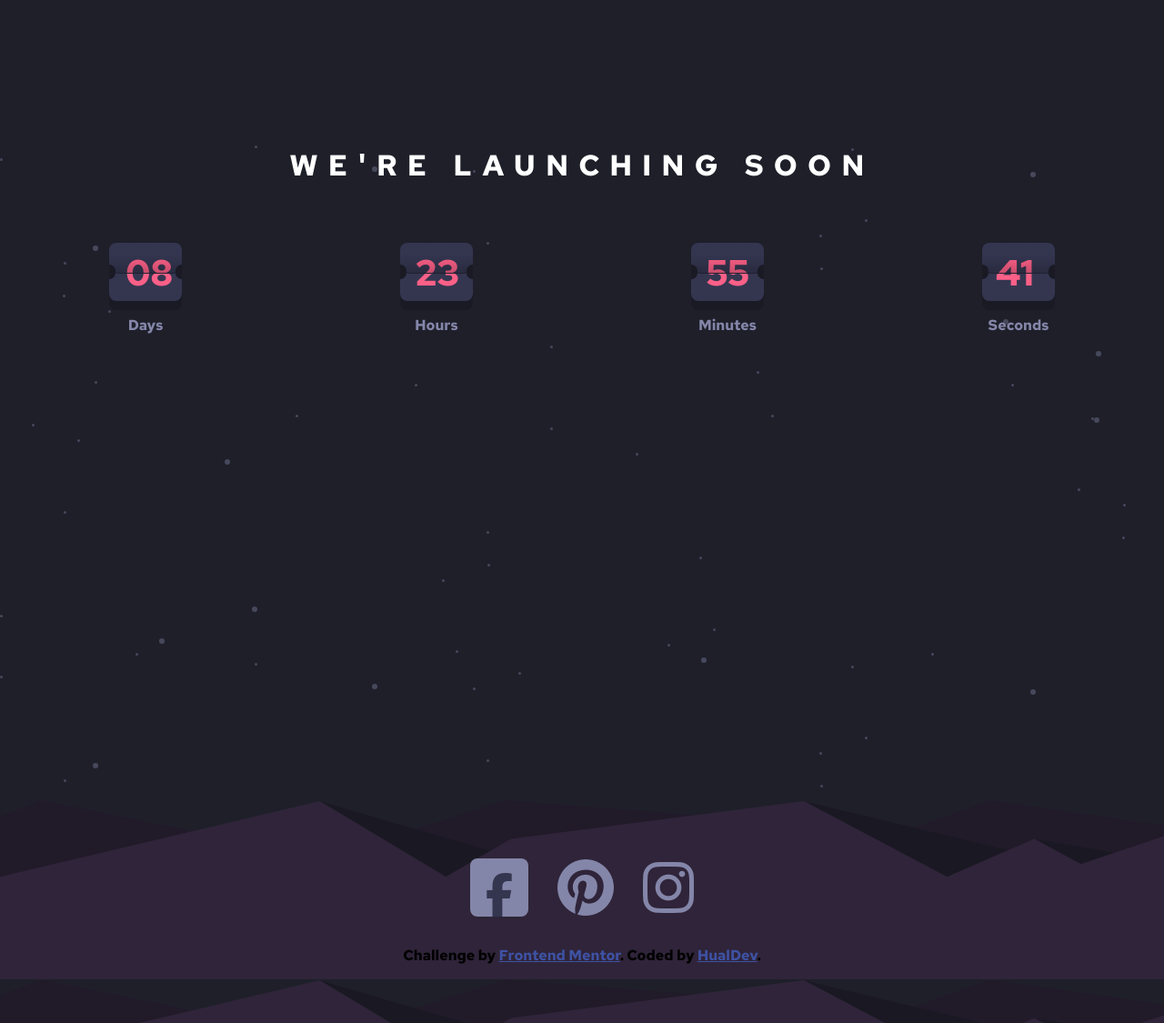
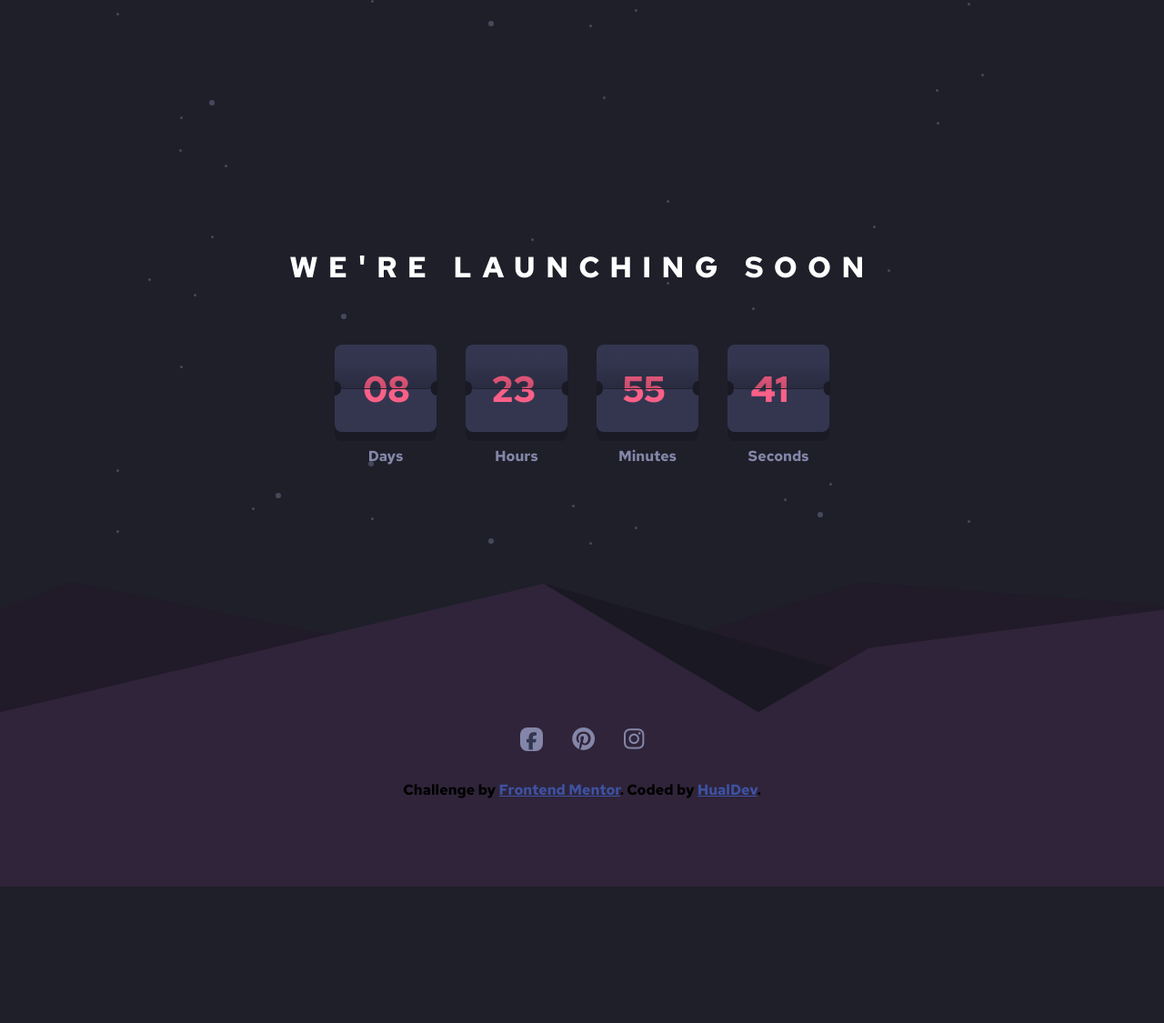
Before and after one commit to HualDev/CountDownTimer, a plain HTML site: page index.html in a window 1280 px wide. Shown: the whole page at 91% size. After the commit the page ends 975 px from the top, so only its background shows below. Drawn offline with Linux system fonts and the light colour scheme.

Commit message:
Desktop version

```diff
--- a/style.css
+++ b/style.css
@@ -15,7 +15,7 @@ body{
 }
 
 main{
-    height: 90vh;
+    height: 80vh;
     background-image: url('./images/bg-stars.svg');
 }
 
@@ -114,16 +114,59 @@ h1{
     border-radius: 0.5rem;
 }
 
-
-
-
 footer {
     background-image: url('./images/pattern-hills.svg');
+    background-repeat: no-repeat;
+    background-size: cover;
     font-size: 1rem;
     text-align: center;
-    padding: 4rem 0;
+    padding: 10rem 0 6rem;
 }
 
 footer a {
     color: hsl(228, 45%, 44%);
 }
+
+@media (min-width:500px) {
+    .numberCard{
+        width: 7rem;
+        height: 6rem;
+    }
+
+    .numberCard::before{
+        margin-top: -3rem;
+    }
+
+    .numberCard::after{
+        transform: translate(1470%,0%);
+    }
+
+    .number{
+        transform: translate(60%,0);
+    }
+}
+
+@media (min-width:650px) {
+    main{
+        max-width: 80%;
+        display: flex;
+        flex-direction: column;
+        justify-content: center;
+        align-items: center;
+        margin: auto;
+    }
+
+    .date{
+        gap: 2rem;
+    }
+
+    .networks{
+        font-size: 0.4rem;
+    }
+
+    .faIcon{
+        width: 0.8rem;
+        height: 0.8rem;
+        padding: 0.4rem;
+    }
+}
```
